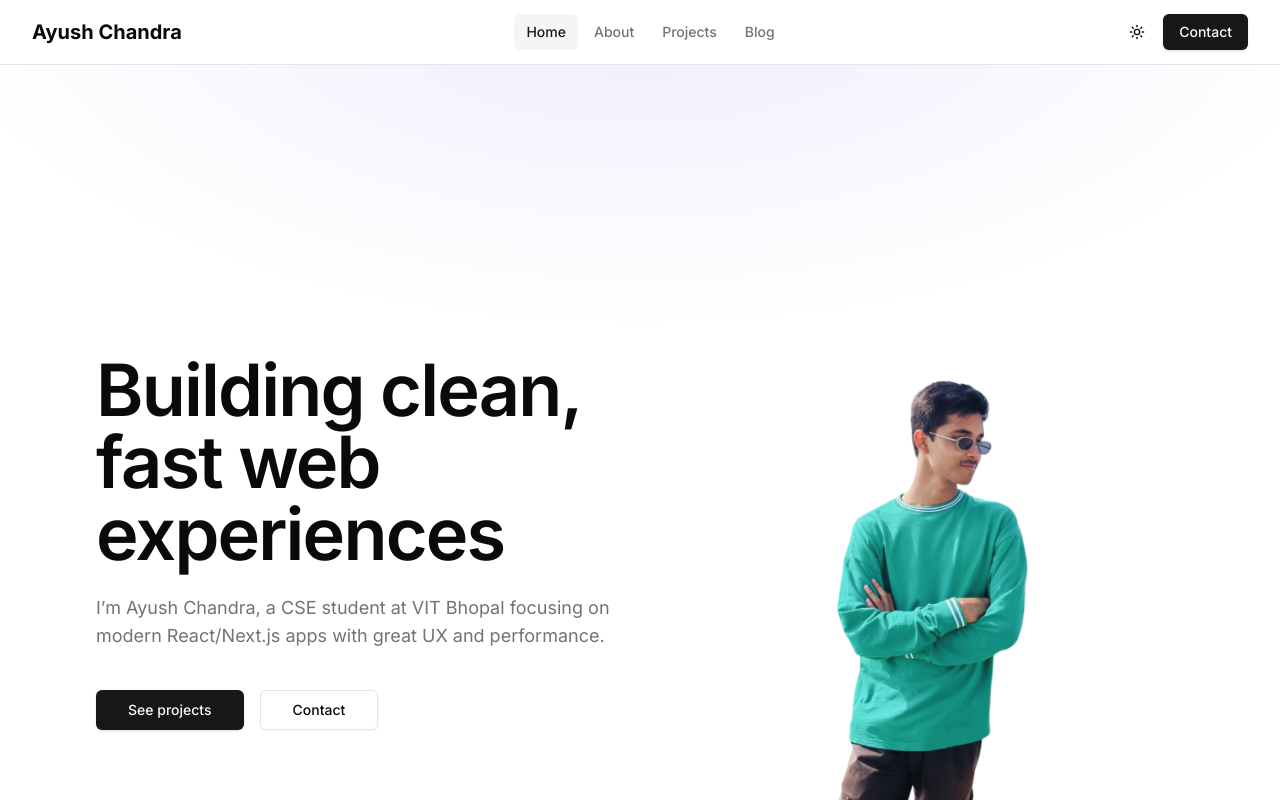
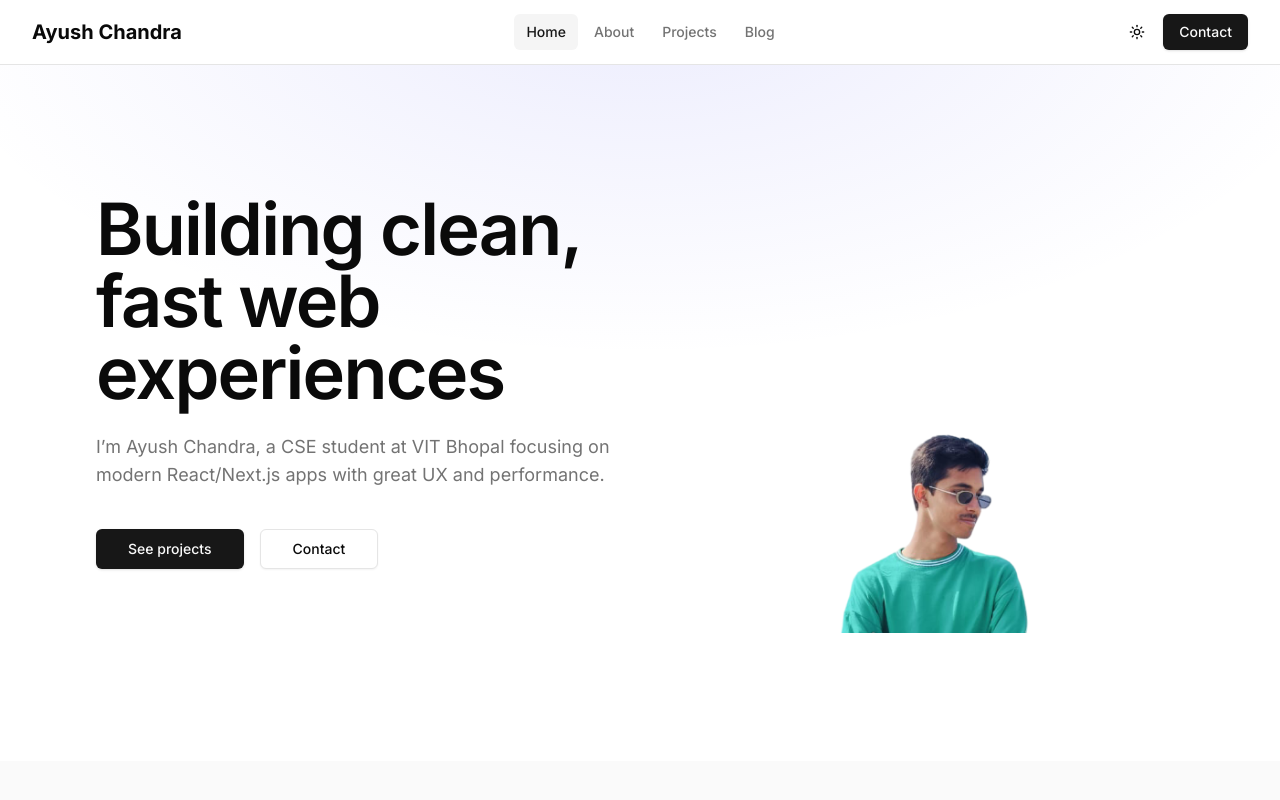
Before and after one commit to Ayushchandra416/Portfolio, a Next.js app: page / in a window 1280 px wide. Shown: the top 800 px of the page. Built offline with nearby package versions, Linux system fonts and the light colour scheme.

Commit message:
Hero image framing: top-align grid, limit height to ~60vh, crop from top, shift upward

```diff
--- a/src/components/sections/Hero.tsx
+++ b/src/components/sections/Hero.tsx
@@ -26,7 +26,7 @@ export function Hero() {
       />
 
       <div className="mx-auto max-w-6xl px-4 sm:px-6 lg:px-8 py-24 sm:py-28 md:py-32">
-        <div className="grid items-center gap-10 md:grid-cols-2">
+  <div className="grid items-start gap-10 md:grid-cols-2">
           {/* Left: Copy */}
           <div>
             <motion.h1
@@ -62,15 +62,15 @@ export function Hero() {
           </div>
 
           {/* Right: Image */}
-          <div className="relative mx-auto w-full max-w-lg md:max-w-xl lg:max-w-2xl">
-            <div className="relative aspect-[3/4] overflow-hidden">
+          <div className="relative mx-auto w-full max-w-lg md:max-w-xl lg:max-w-2xl -mt-6 md:-mt-10">
+            <div className="relative h-[52vh] md:h-[58vh] lg:h-[60vh] overflow-hidden">
               <Image
                 src={src}
                 alt="Portrait of Ayush Chandra"
                 fill
-                sizes="(min-width: 1024px) 50vw, (min-width: 768px) 45vw, 85vw"
+                sizes="(min-width: 1024px) 40vw, (min-width: 768px) 45vw, 85vw"
                 priority
-                className="object-cover object-[center_20%]"
+                className="object-cover object-top"
                 onError={() => setSrc("/portrait-placeholder.svg")}
               />
             </div>
```
